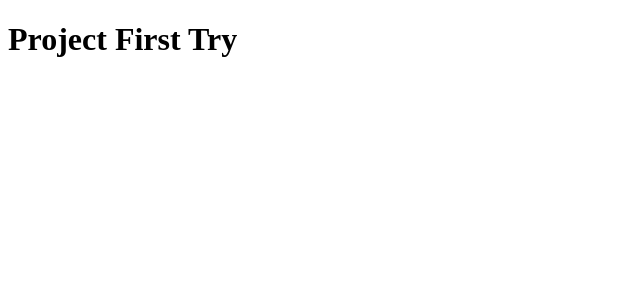
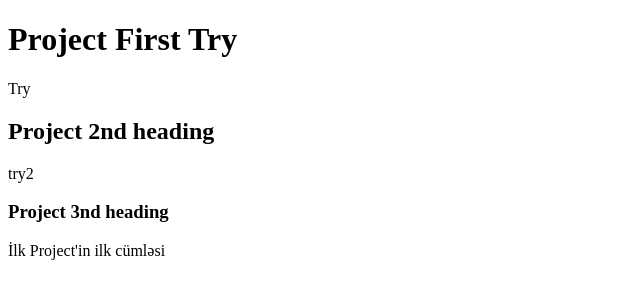
Before and after one commit to Zohrab039/PragmatechFoundationProject, a plain HTML site: page index.html in a window 1280 px wide. Shown: the whole page, without its empty margins (0-640 px from the left). Drawn offline with Linux system fonts and the light colour scheme.

Commit message:
Head ve Paragraph oyrendim

```diff
--- a/index.html
+++ b/index.html
@@ -7,11 +7,17 @@
   <meta charset="UTF-8" />
   <meta name = "keywords" content="Java,Python,JavaScript" />
   <meta name = "description" content="My First Website" />
-  <meta name = "author" content="Zohrab Semedzade" >
+  <meta name = "author" content="Zohrab Semedzade" />
  </head>
 
  <body>
 <h1>Project First Try</h1>
+<p>Try</p>
+<h2>Project 2nd heading</h2>
+<p>try2</p>
+<h3>Project 3nd heading</h3>
+<p>İlk Project'in ilk cümləsi</p>
+
 
  </body>
 </html>
```
